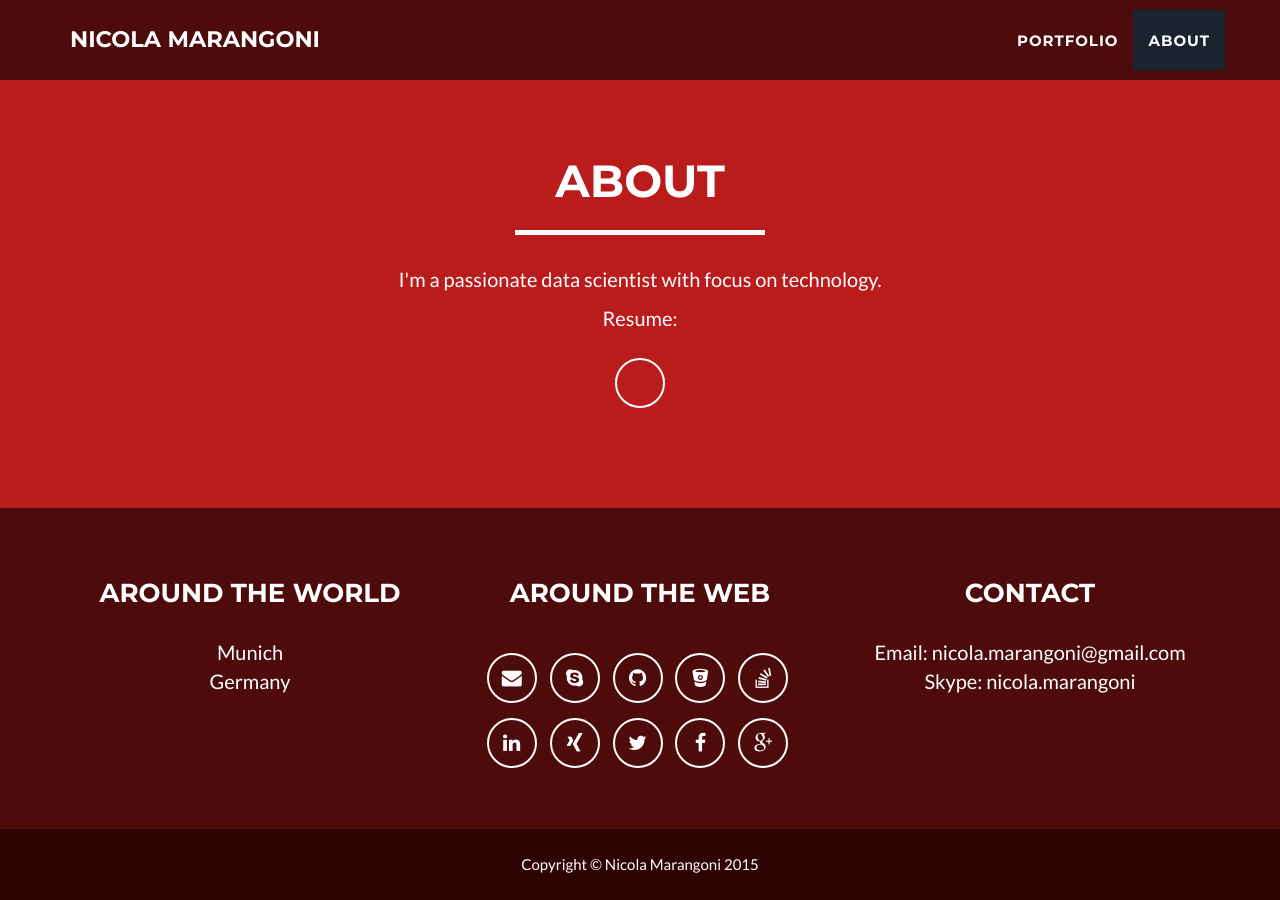
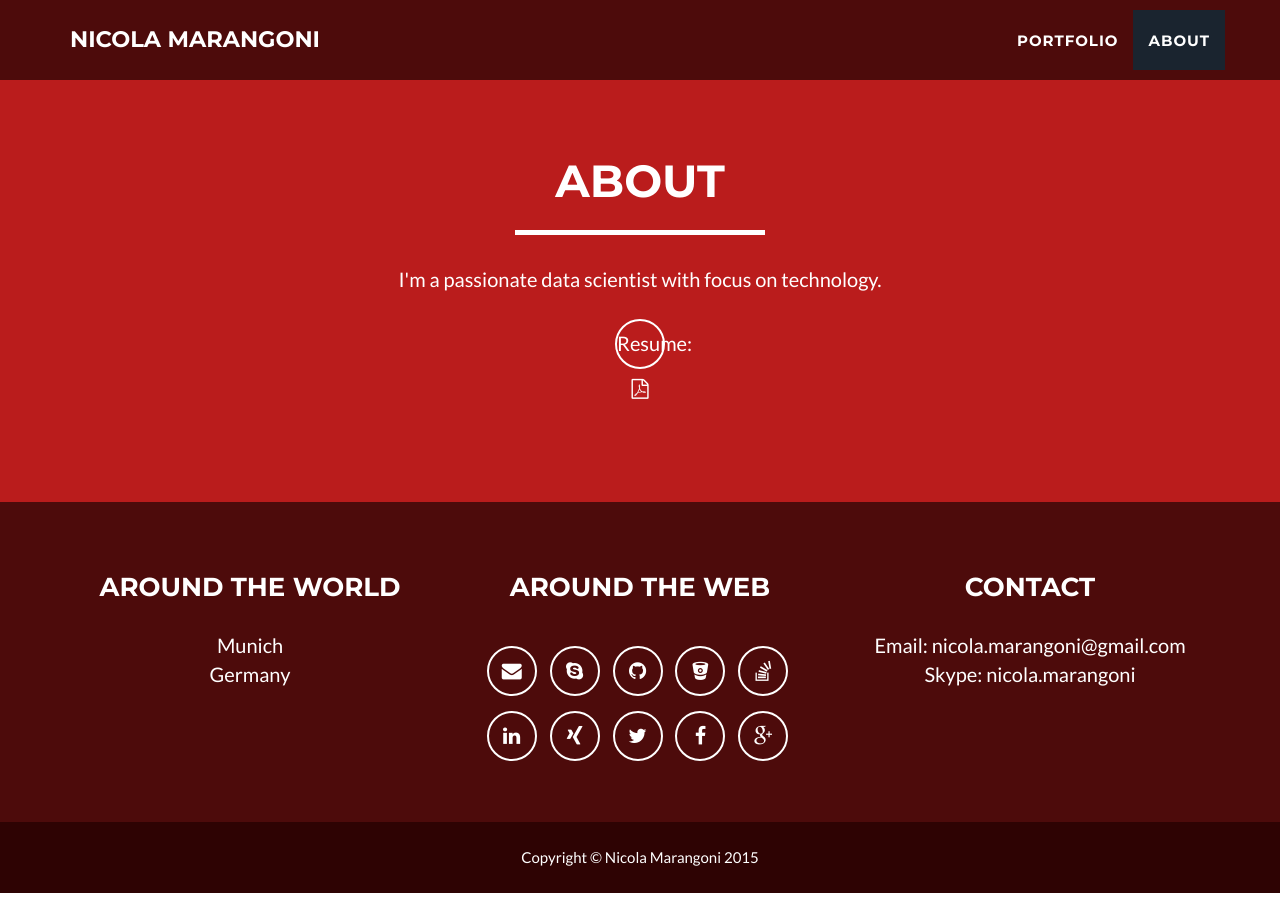
Before and after one commit to nicolamarangoni/nicolamarangoni.github.io, a Jekyll site: the page built from index.html, in a window 1280 px wide and 900 px high, scrolled down 1766 px. Built offline with Jekyll 4.4.1, drawn with Linux system fonts in a browser that asks for light colours.

Commit message:
minor changes

```diff
--- a/_includes/about.html
+++ b/_includes/about.html
@@ -22,7 +22,7 @@
             </div>
             <div class="row">
                 <div class="col-lg-12 text-center">
-					<p>Resume:</p><a href="files/Marangoni_eng_long.pdf" class="btn-social btn-outline"><i class="fa fa-fw fa-file-pdf"></i></a>
+					<a href="files/Marangoni_eng_long.pdf" class="btn-social btn-outline">Resume:<i class="fa fa-fw fa-file-pdf-o"></i></a>
 				</div>
             </div>
         </div>
```
